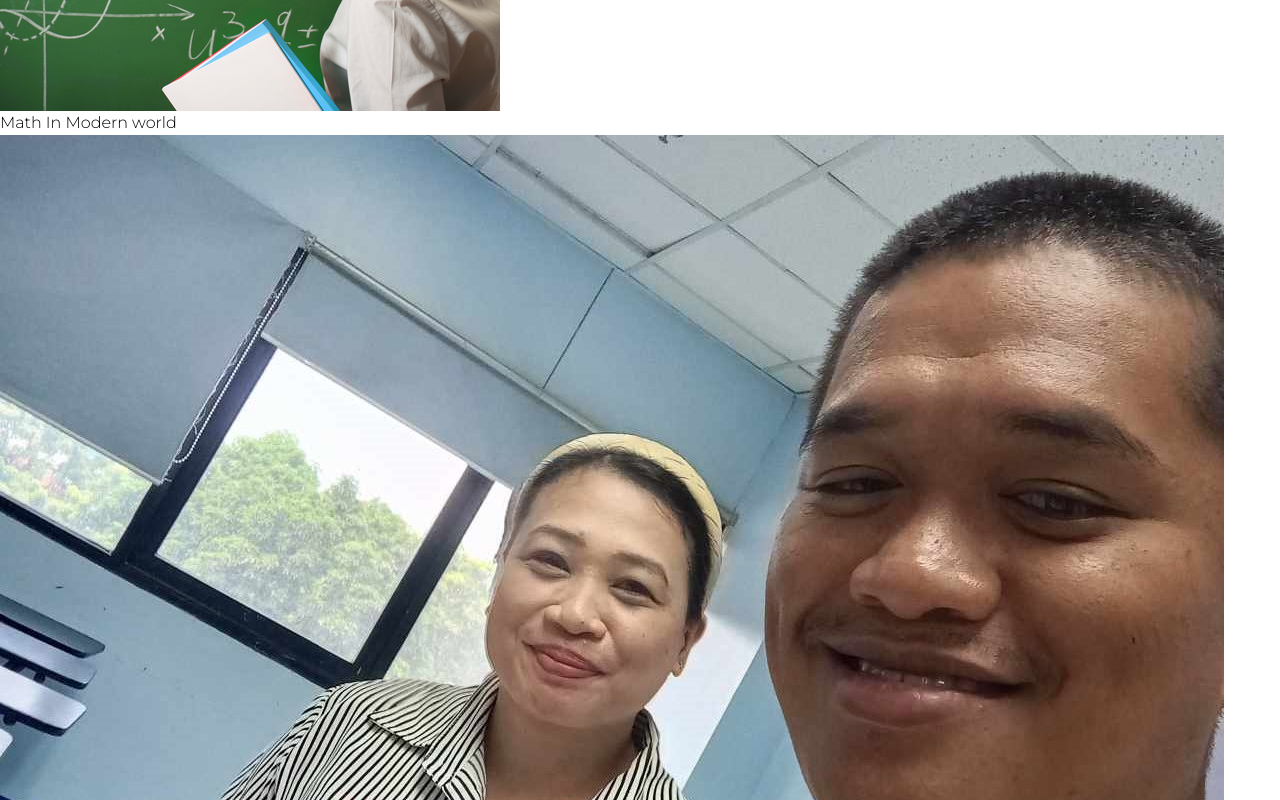
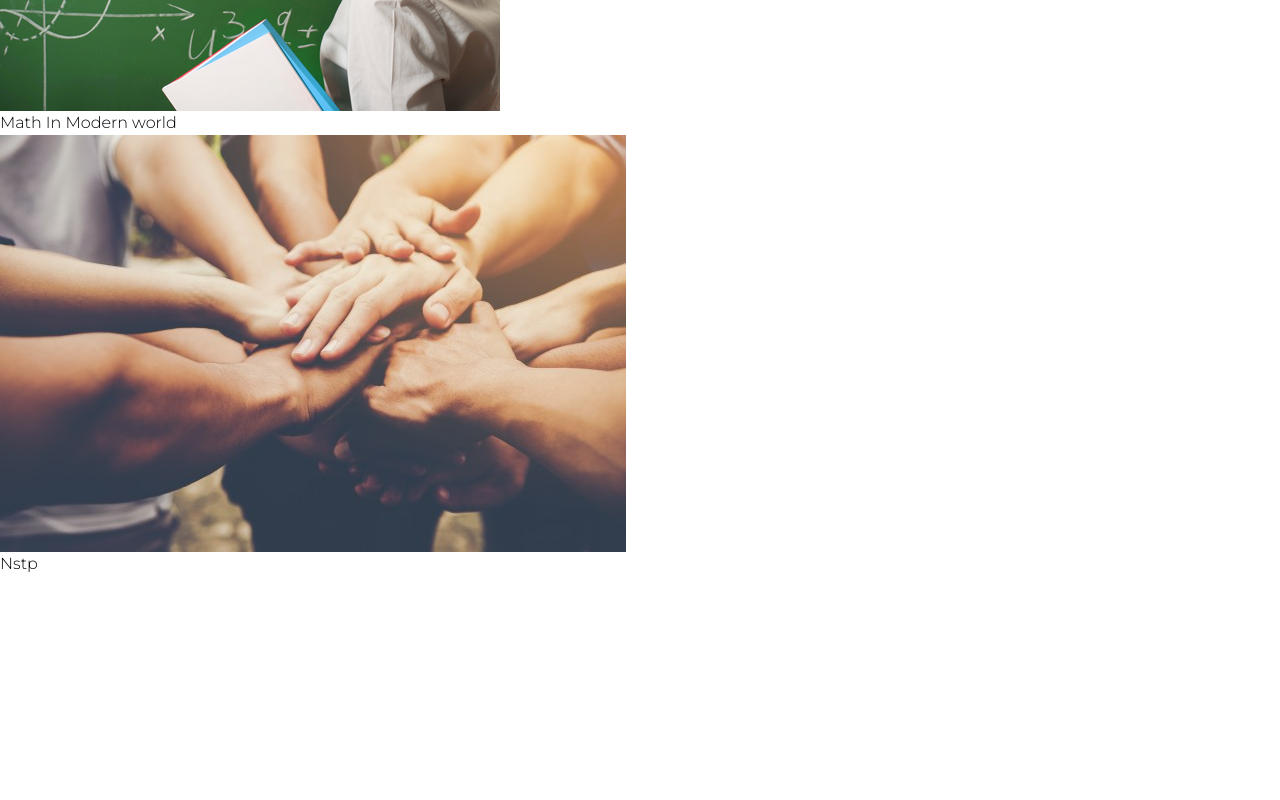
Before and after one commit to RyanMdg/bs101, a Next.js app in the folder front-end/admin/: page / in a window 1280 px wide. Shown: the part 1640-2440 px from the top of the page. After the commit the page ends 2216 px from the top, so only its background shows below. Built offline with nearby package versions, Linux system fonts and the light colour scheme.

Commit message:
fixing grids

```diff
--- a/front-end/admin/src/app/components/subjects.js
+++ b/front-end/admin/src/app/components/subjects.js
@@ -1,11 +1,12 @@
 const subject = () => {
   return (
-    <div className=" mt-8 grid grid-cols-2 gap-4 mx-4">
+    <div className=" mt-8 md:grid grid-cols-2 gap-4 mx-4">
       <a href="math">
-        <img src="/math2.png" alt="" /> Math In Modern world
+        <img src="/math2.png" className=" rounded-md" alt="" /> Math In Modern
+        world
       </a>
       <a href="nstp">
-        <img src="/nstp2.jpg" className=" h-[63%] w-full" alt="" />
+        <img src="/nstp.png" className=" h-[70%] rounded-md" alt="" />
         Nstp
       </a>
     </div>
```
Also changed, not shown: front-end/admin/public/nstp.png (added).
